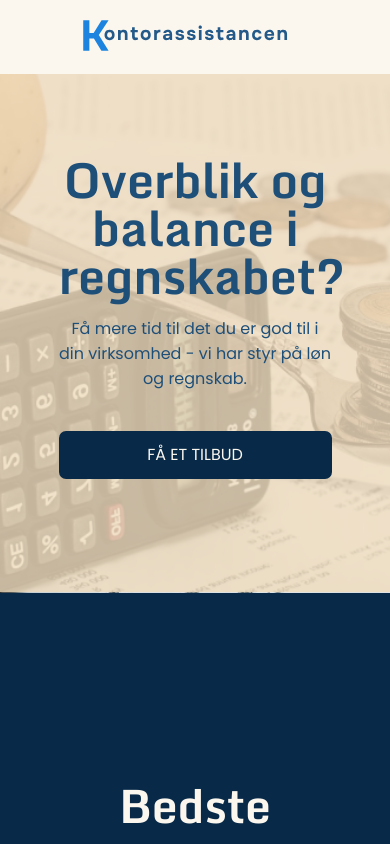
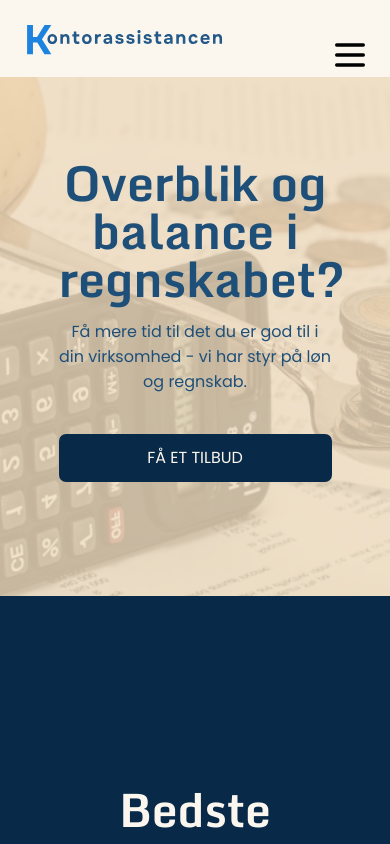
Before and after one commit to TinaWulff/kontorassistancen, a React (Vite) app: page / in a window 390 px wide. Built offline with nearby package versions, Linux system fonts and the light colour scheme.

Commit message:
menu rettet

```diff
--- a/src/components/Header.jsx
+++ b/src/components/Header.jsx
@@ -19,6 +19,7 @@ export default function Header() {
 
             <nav>
                 <ul className={`menu ${menuOpen ? 'open' : ''}`}>
+                    <li><NavLink to="/" onClick={() => setMenuOpen(false)}>Forside</NavLink></li>
                     <li><NavLink to="/lonkorsel" onClick={() => setMenuOpen(false)}>Lønkørsel</NavLink></li>
                     <li><NavLink to="/momsregnskab" onClick={() => setMenuOpen(false)}>Momsregnskab</NavLink></li>
                     <li><NavLink to="/onlinebogforing" onClick={() => setMenuOpen(false)}>Online Bogføring</NavLink></li>
--- a/src/components/formSection.scss
+++ b/src/components/formSection.scss
@@ -14,7 +14,7 @@
 
     .form input::placeholder,
 .form textarea::placeholder {
-  color: #1e4f79b6; // eller en grå nuance som fx #999
+  color: #1e4f79bd; // eller en grå nuance som fx #999
 }
 
     @media screen and (min-width: 1800px) {
--- a/src/components/header.scss
+++ b/src/components/header.scss
@@ -13,11 +13,22 @@ header {
     a {
         width: 100%;
         display: flex;
+        max-width: 100%;
+        align-items: center;
+          @media (max-width: 1100px) {
+      max-width: 250px;
     }
+           @media (max-width: 800px) {
+      max-width: 220px;
+      margin-top: 5px;
+    }
+    }
+
     img {
         width: 100%;
         height: auto;
         align-self: center;
+
     }
 
     h2 {
@@ -28,10 +39,19 @@ header {
     @media screen and (min-width: 1800px) {
         padding: 1rem clamp(12rem, 15vw, 25rem);
     }
-    @media (max-width: 1100px) {
+
+       @media (max-width: 1250px) {
         padding: 1rem 5rem;
     }
-
+    @media (max-width: 1100px) {
+        padding: 1rem 4.5rem;
+    }
+    @media (max-width: 800px) {
+        padding: 1rem 2.5rem;
+    }
+   @media (max-width: 400px) {
+        padding: 1rem 1.5rem;
+    }
     .menu-icon {
         display: none;
         grid-column: 3;
@@ -50,10 +70,16 @@ header {
             font-size: 2.5em;
             z-index: 1200;
             position: fixed;
-            top: 2em;
-            right: 2em;
+            top: 15px;
+            right: 1em;
             background: none;
             border: none;
+        }
+        @media (max-width: 800px) {
+            margin-top: 0;
+        }
+          @media (max-width: 400px) {
+            right: 0.5em;
         }
     }
 
@@ -175,7 +201,7 @@ header {
 /* Små skærme */
 @media screen and (max-width: 420px) {
     header {
-        grid-template-columns: unset;
+        grid-template-columns: unset;;
     }
 }
 @media screen and (max-width: 350px) {
```
